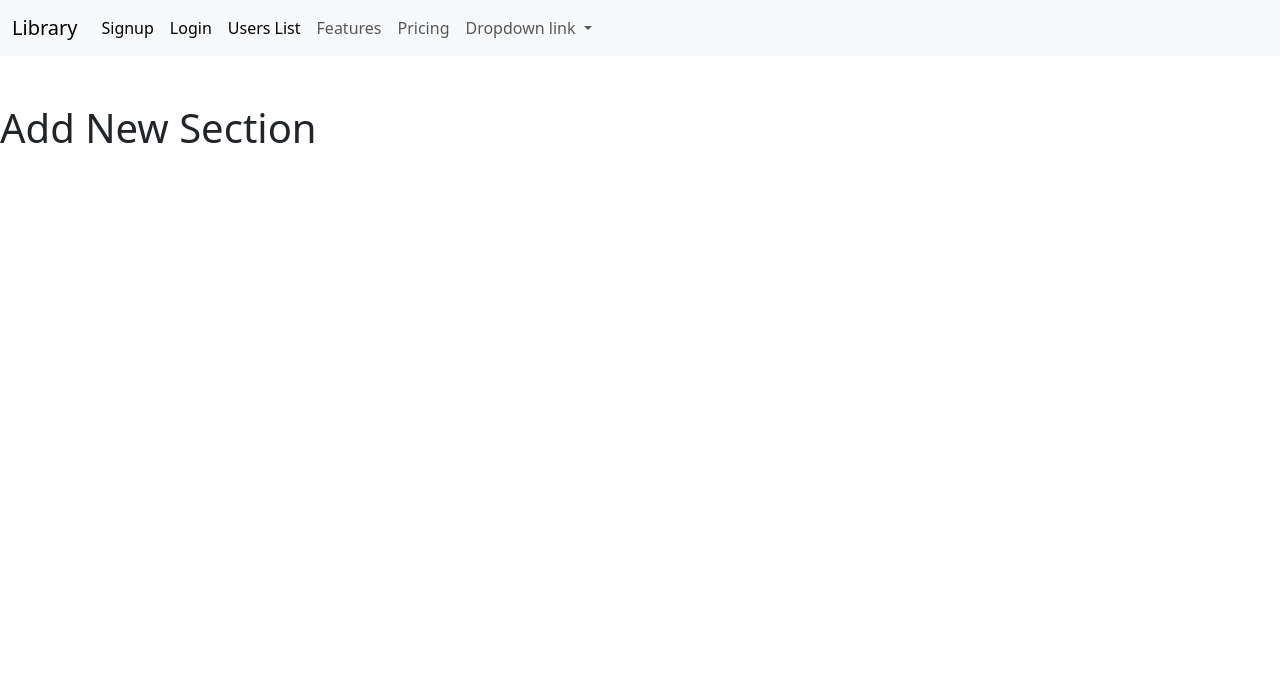
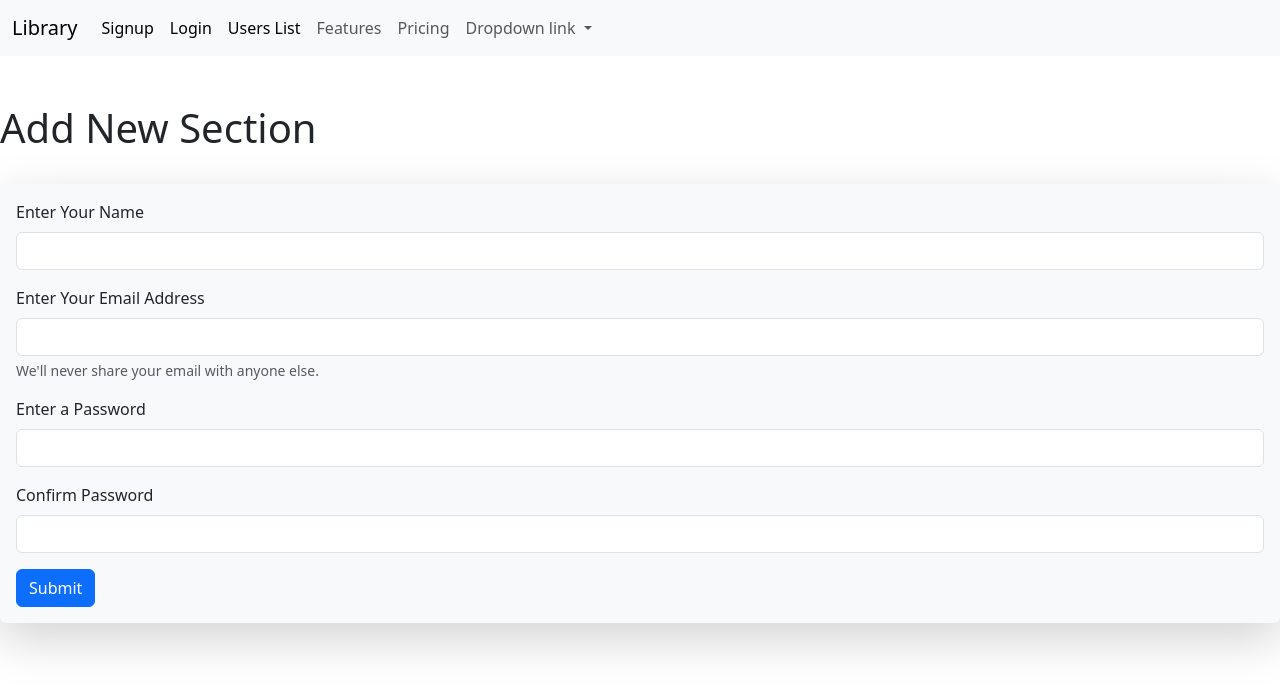
Before and after one commit to JackSparrow9875/test, a Flask app: page /admin/add_section in a window 1280 px wide. Shown: the top 691 px of the page. Run offline with Flask 3, Linux system fonts and the light colour scheme.

Commit message:
added the add_section.html page

```diff
--- a/templates/add_section.html
+++ b/templates/add_section.html
@@ -5,4 +5,26 @@
 {% block content %}
 <h1>Add New Section</h1><br/>
 
+<div class="shadow-lg p-3 mb-5 bg-body-tertiary rounded">
+    <form action="{{ url_for('add_section') }}" method="POST">
+        <div class="mb-3">
+        <label for="name" class="form-label">Enter Your Name</label>
+        <input type="text" class="form-control" id="name" name="name" aria-describedby="emailHelp">
+        </div>
+        <div class="mb-3">
+            <label for="email" class="form-label">Enter Your Email Address</label>
+            <input type="email" class="form-control" id="email" name="email" aria-describedby="emailHelp">
+            <div id="emailHelp" class="form-text">We'll never share your email with anyone else.</div>
+        </div>
+        <div class="mb-3">
+        <label for="password1" class="form-label">Enter a Password</label>
+        <input type="password" class="form-control" id="password1" name="password1">
+        </div>
+        <div class="mb-3">
+            <label for="password2" class="form-label">Confirm Password</label>
+            <input type="password" class="form-control" id="password2" name="password2">
+        </div>
+        <button type="submit" class="btn btn-primary">Submit</button>
+    </form>
+</div>
 {% endblock %}
```
